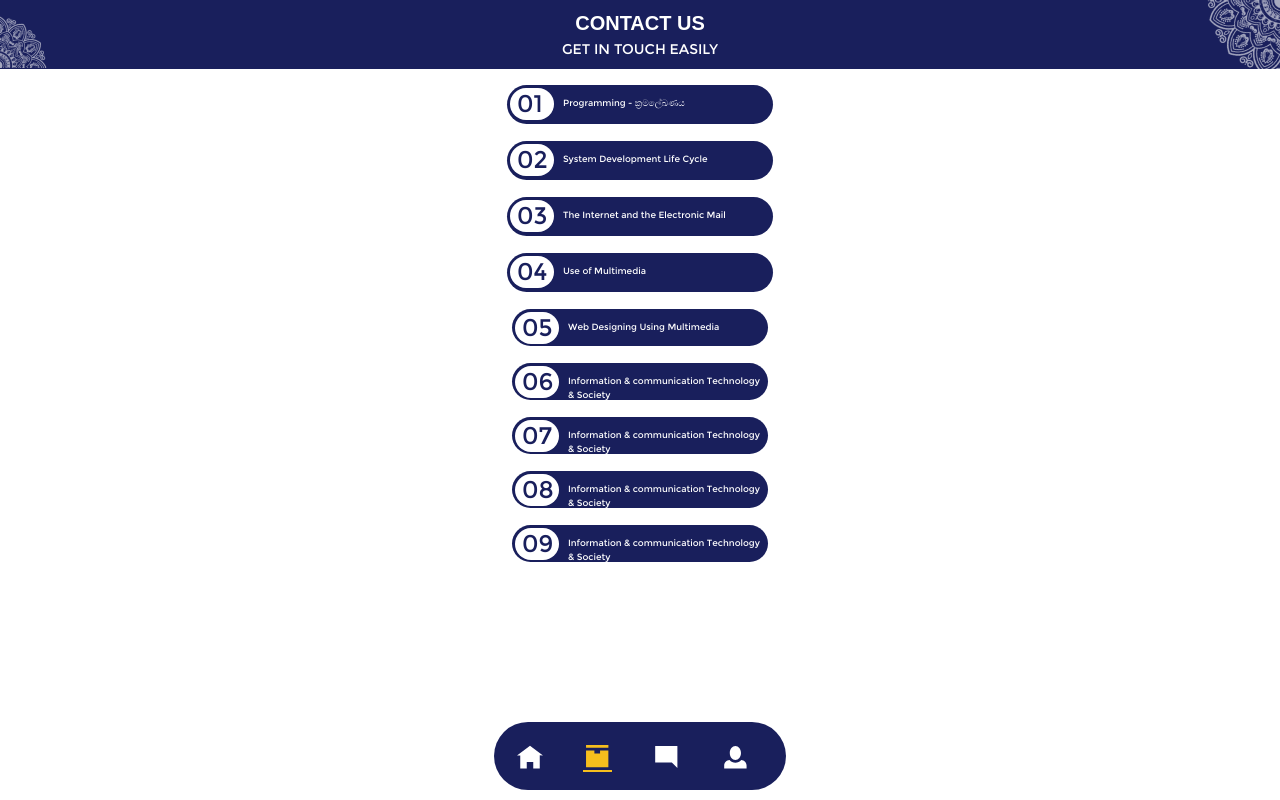
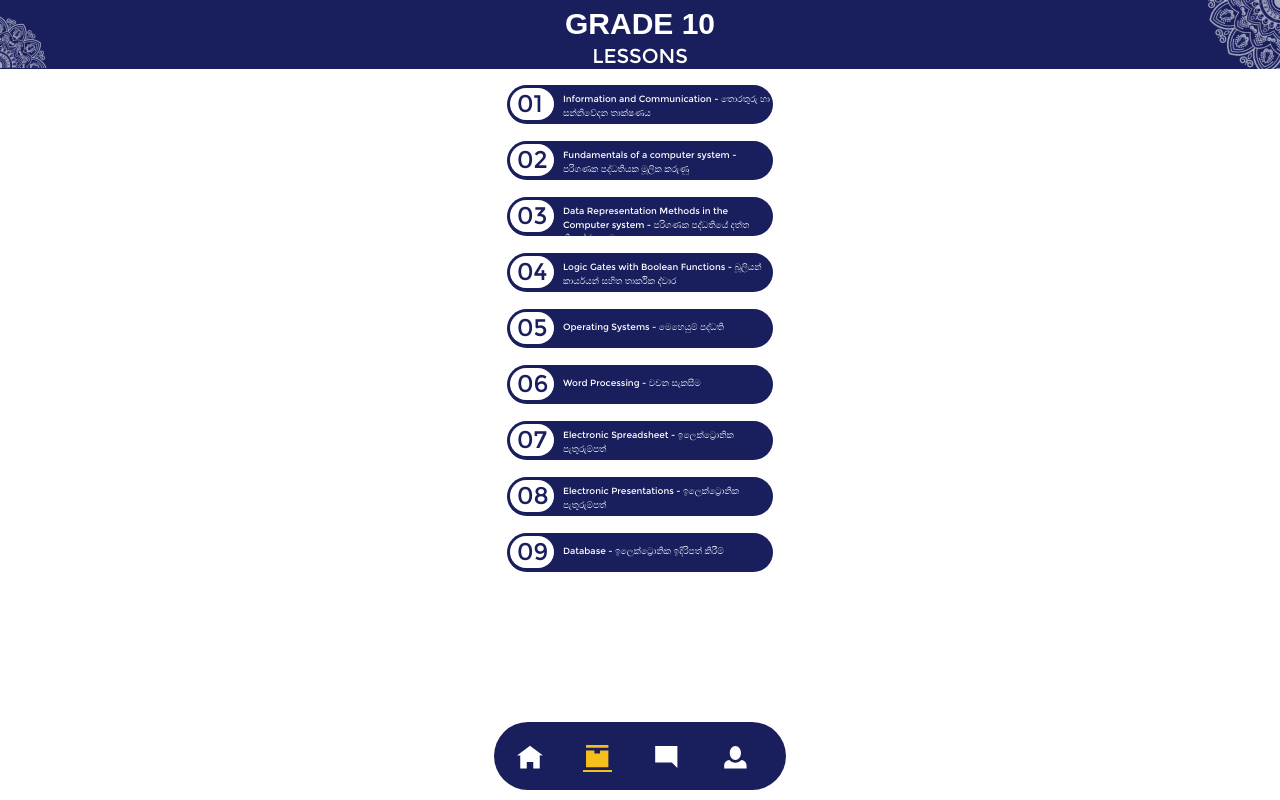
Before and after one commit to IsharaWanninayaka/LMSproject, a React (Create React App) app: page /course/grade10main in a window 1280 px wide. Built offline with nearby package versions, Linux system fonts and the light colour scheme.

Commit message:
update grade10.jsx

```diff
--- a/src/components/sub-pages/course/Grade10main.jsx
+++ b/src/components/sub-pages/course/Grade10main.jsx
@@ -17,8 +17,8 @@ function grade10main() {
         </div>
 
         <div className='basis-3/5'>
-          <p className='mt-[7.59px] text-center text-white text-[20px] font-bold font-montserat'>CONTACT US</p>
-          <p className='mt-[1px] text-center text-white text-[14px] font-light '>GET IN TOUCH EASILY</p>
+          <p className='mt-[1px] text-center text-white text-[30px] font-bold font-montserat'> GRADE 10</p>
+          <p className='mt-[-5px] text-center text-white text-[20px] font-light '>LESSONS</p>
         </div>
 
         <div className=' basis-1/5'>
@@ -33,47 +33,47 @@ function grade10main() {
 
               <div className=" w-[266px] bg-[rgb(25,31,92)] h-[39px]  rounded-[39px]  mt-4 ">
                 <div className='float-left w-[44px] h-[32px] bg-white text-[rgb(25,31,92)]  rounded-[39px]  m-[3px]  '><p className='ml-[7px] mt-[-2px] text-[24px]'>01</p></div>
-                <div className='text-white '><Link to='/course/grade10main/lesson01' className=''><p className='mt-[11px] text-[9px] ml-14'>Programming - ක්‍රමලේඛණය</p></Link></div>
+                <div className='text-white '><Link to='/course/grade10main/lesson01' className=''><p className='mt-[7px] text-[9px] ml-14'>Information and Communication - තොරතුරු හා සන්නිවේදන තාක්ෂණය</p></Link></div>
 
               </div>
               <div className=" w-[266px] bg-[rgb(25,31,92)] h-[39px]  rounded-[39px]  mt-4 ">
                 <div className='float-left w-[44px] h-[32px] bg-white text-[rgb(25,31,92)]  rounded-[39px]  m-[3px]  '><p className='ml-[7px] mt-[-2px] text-[24px]'>02</p></div>
-                <div className='text-white '><Link to='/course/grade10main/lesson01' className=''><p className='mt-[11px] text-[9px] ml-14'>System Development Life Cycle</p></Link></div>
+                <div className='text-white '><Link to='/course/grade10main/lesson01' className=''><p className='mt-[7px] text-[9px] ml-14'>Fundamentals of a computer system - පරිගණක පද්ධතියක මූලික කරුණු </p></Link></div>
 
               </div>
               <div className=" w-[266px] bg-[rgb(25,31,92)] h-[39px]  rounded-[39px]  mt-4 ">
                 <div className='float-left w-[44px] h-[32px] bg-white text-[rgb(25,31,92)]  rounded-[39px]  m-[3px]  '><p className='ml-[7px] mt-[-2px] text-[24px]'>03</p></div>
-                <div className='text-white '><Link to='/course/grade10main/lesson01' className=''><p className='mt-[11px] text-[9px] ml-14'>The Internet and the Electronic Mail</p></Link></div>
+                <div className='text-white '><Link to='/course/grade10main/lesson01' className=''><p className='mt-[7px] text-[9px] ml-14'>Data Representation Methods in the Computer system - පරිගණක පද්ධතියේ දත්ත නියෝජන ක්‍රම</p></Link></div>
 
               </div>
               <div className=" w-[266px] bg-[rgb(25,31,92)] h-[39px]  rounded-[39px]  mt-4 ">
                 <div className='float-left w-[44px] h-[32px] bg-white text-[rgb(25,31,92)]  rounded-[39px]  m-[3px]  '><p className='ml-[7px] mt-[-2px] text-[24px]'>04</p></div>
-                <div className='text-white '><Link to='/course/grade10main/lesson01' className=''><p className='mt-[11px] text-[9px] ml-14'>Use of Multimedia</p></Link></div>
+                <div className='text-white '><Link to='/course/grade10main/lesson01' className=''><p className='mt-[7px] text-[9px] ml-14'>Logic Gates with Boolean Functions - බූලියන් කාර්යයන් සහිත තාර්කික ද්වාර</p></Link></div>
 
               </div>
-              <div className=" w-[256px] bg-[rgb(25,31,92)] h-[37px]  rounded-[39px]  mt-4 ">
+              <div className=" w-[266px] bg-[rgb(25,31,92)] h-[39px]  rounded-[39px]  mt-4 ">
                 <div className='float-left w-[44px] h-[32px] bg-white text-[rgb(25,31,92)]  rounded-[39px]  m-[3px]  '><p className='ml-[7px] mt-[-2px] text-[24px]'>05</p></div>
-                <div className='text-white '><Link to='/course/grade10main/lesson01' className=''><p className='mt-[11px] text-[9px] ml-14'>Web Designing Using Multimedia</p></Link></div>
+                <div className='text-white '><Link to='/course/grade10main/lesson01' className=''><p className='mt-[11px] text-[9px] ml-14'>Operating Systems - මෙහෙයුම් පද්ධති</p></Link></div>
 
               </div>
-              <div className=" w-[256px] bg-[rgb(25,31,92)] h-[37px]  rounded-[39px]  mt-4 ">
+              <div className=" w-[266px] bg-[rgb(25,31,92)] h-[39px]  rounded-[39px]  mt-4 ">
                 <div className='float-left w-[44px] h-[32px] bg-white text-[rgb(25,31,92)]  rounded-[39px]  m-[3px]  '><p className='ml-[7px] mt-[-2px] text-[24px]'>06</p></div>
-                <div className='text-white '><Link to='/course/grade10main/lesson01' className=''><p className='mt-[11px] text-[9px] ml-14'>Information & communication Technology & Society</p></Link></div>
+                <div className='text-white '><Link to='/course/grade10main/lesson01' className=''><p className='mt-[11px] text-[9px] ml-14'>Word Processing - වචන සැකසීම</p></Link></div>
 
               </div>
-              <div className=" w-[256px] bg-[rgb(25,31,92)] h-[37px]  rounded-[39px]  mt-4 ">
+              <div className=" w-[266px] bg-[rgb(25,31,92)] h-[39px]  rounded-[39px]  mt-4 ">
                 <div className='float-left w-[44px] h-[32px] bg-white text-[rgb(25,31,92)]  rounded-[39px]  m-[3px]  '><p className='ml-[7px] mt-[-2px] text-[24px]'>07</p></div>
-                <div className='text-white '><Link to='/course/grade10main/lesson01' className=''><p className='mt-[11px] text-[9px] ml-14'>Information & communication Technology & Society</p></Link></div>
+                <div className='text-white '><Link to='/course/grade10main/lesson01' className=''><p className='mt-[7px] text-[9px] ml-14'>Electronic Spreadsheet - ඉලෙක්ට්‍රොනික පැතුරුම්පත්</p></Link></div>
 
               </div>
-              <div className=" w-[256px] bg-[rgb(25,31,92)] h-[37px]  rounded-[39px]  mt-4 ">
+              <div className=" w-[266px] bg-[rgb(25,31,92)] h-[39px]  rounded-[39px]  mt-4 ">
                 <div className='float-left w-[44px] h-[32px] bg-white text-[rgb(25,31,92)]  rounded-[39px]  m-[3px]  '><p className='ml-[7px] mt-[-2px] text-[24px]'>08</p></div>
-                <div className='text-white '><Link to='/course/grade10main/lesson01' className=''><p className='mt-[11px] text-[9px] ml-14'>Information & communication Technology & Society</p></Link></div>
+                <div className='text-white '><Link to='/course/grade10main/lesson01' className=''><p className='mt-[7px] text-[9px] ml-14'>Electronic Presentations - ඉලෙක්ට්‍රොනික පැතුරුම්පත්</p></Link></div>
 
               </div>
-              <div className=" w-[256px] bg-[rgb(25,31,92)] h-[37px]  rounded-[39px]  mt-4 ">
+              <div className=" w-[266px] bg-[rgb(25,31,92)] h-[39px]  rounded-[39px]  mt-4 ">
                 <div className='float-left w-[44px] h-[32px] bg-white text-[rgb(25,31,92)]  rounded-[39px]  m-[3px]  '><p className='ml-[7px] mt-[-2px] text-[24px]'>09</p></div>
-                <div className='text-white '><Link to='/course/grade10main/lesson01' className=''><p className='mt-[11px] text-[9px] ml-14'>Information & communication Technology & Society</p></Link></div>
+                <div className='text-white '><Link to='/course/grade10main/lesson01' className=''><p className='mt-[11px] text-[9px] ml-14'>Database - ඉලෙක්ට්‍රොනික ඉදිරිපත් කිරීම්</p></Link></div>
 
               </div>
 
```
